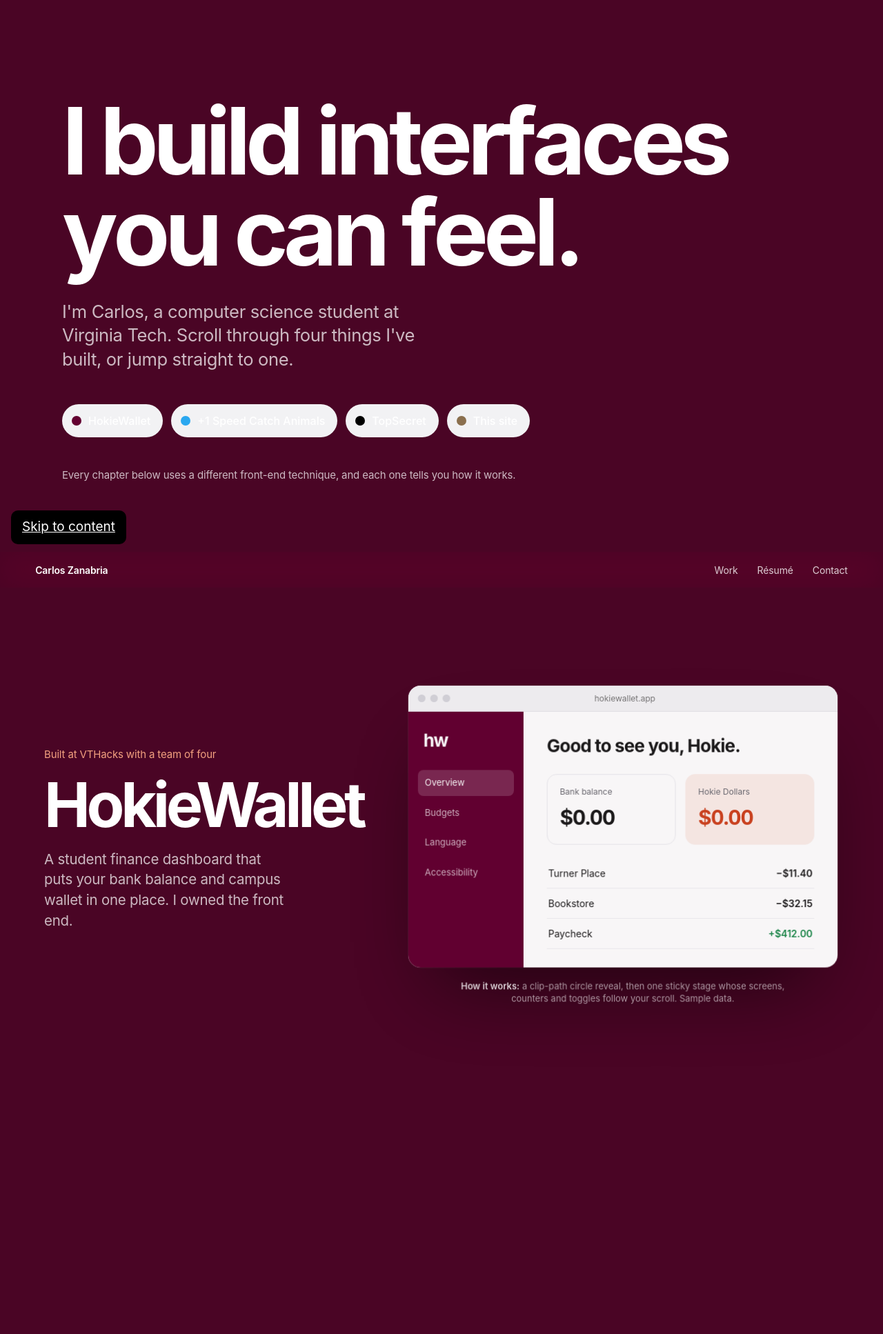
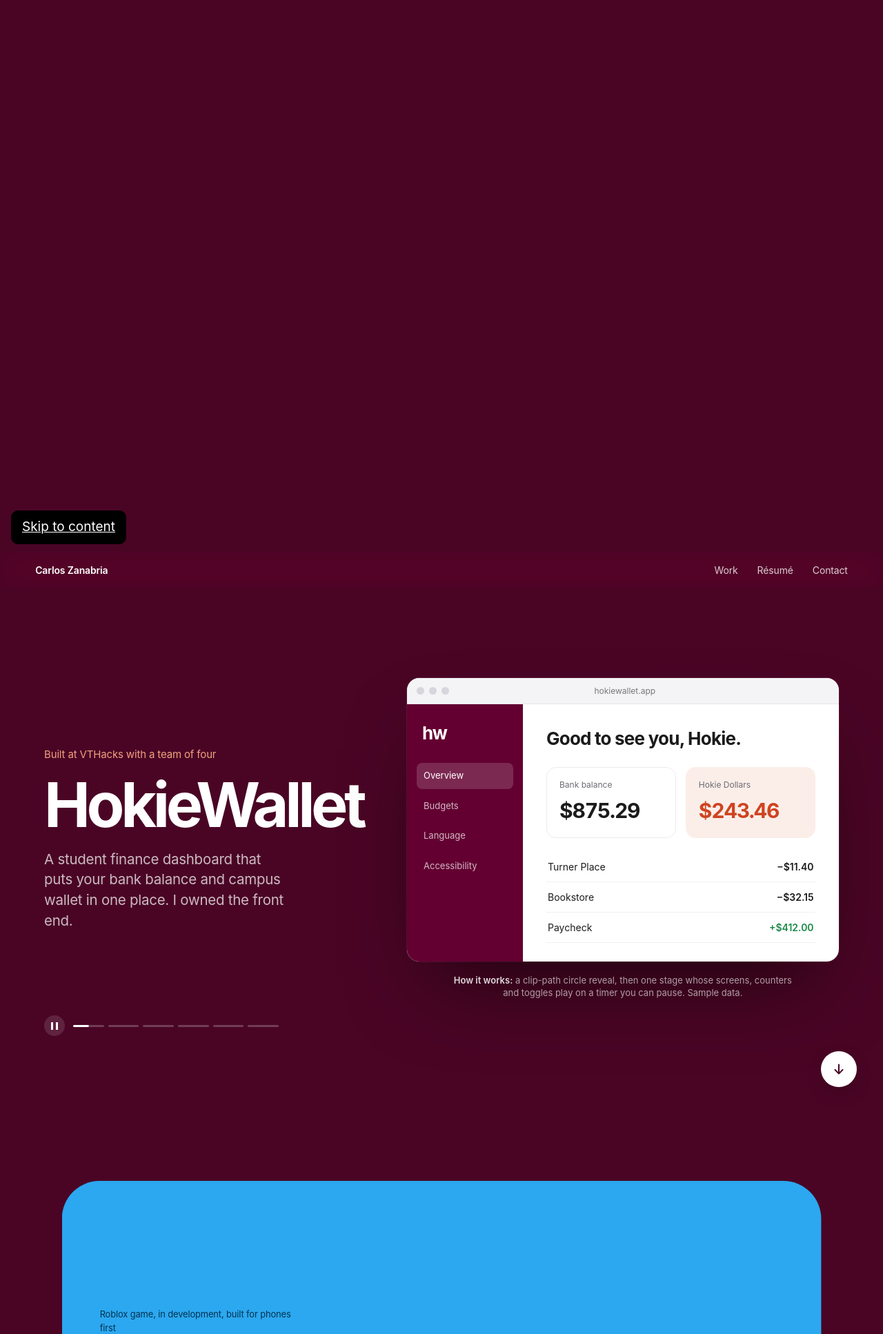
Before and after one commit to CarlosZanabria618/carlos-os-portfolio, a Flask app: page / in a window 1280 px wide, after a click on "Work". Shown: the top 1934 px of the page at 69% size. Run offline with Flask 3, Linux system fonts and the light colour scheme; data comes from the database, SQL or seed files in the repository.

Commit message:
Autoplay chapters and one-key navigation

```diff
--- a/code/static/home.css
+++ b/code/static/home.css
@@ -16,7 +16,8 @@
   --ease: cubic-bezier(.2,.7,.1,1);
 }
 *{box-sizing:border-box}
-html{-webkit-text-size-adjust:100%}
+html{-webkit-text-size-adjust:100%;scroll-snap-type:y proximity}
+[data-snap]{scroll-snap-align:start}
 body{margin:0;font-family:var(--font);font-size:19px;line-height:1.5;color:var(--ink);background:var(--page-bg);transition:background-color .7s var(--ease),color .7s var(--ease);-webkit-font-smoothing:antialiased;text-rendering:optimizeLegibility}
 body.ink-dark{--ink:#ffffff;--ink-2:rgba(255,255,255,.72)}
 a{color:inherit}
@@ -49,10 +50,22 @@ h1,h2,h3,p{margin:0}
 .jump-swatch{width:14px;height:14px;border-radius:50%;background:var(--c)}
 
 /* Chapters: a tall section with a pinned stage */
-.chapter{position:relative;height:calc(var(--steps,4)*100svh)}
-.ch-wallet{--steps:6}.ch-secret{--steps:5}.ch-os{--steps:4.5}
+.chapter{position:relative;height:100svh}
 .stage{position:sticky;top:0;height:100svh;display:grid;grid-template-columns:minmax(300px,.85fr) 1.15fr;align-items:center;gap:clamp(24px,5vw,80px);padding:72px max(20px,5vw) 40px;overflow:hidden}
 .story{position:relative;height:min(460px,60svh)}
+.player{position:absolute;left:0;bottom:-56px;display:flex;align-items:center;gap:6px;width:min(100%,340px)}
+.seg{color:inherit;flex:1;height:22px;padding:0;border:0;background:none;cursor:pointer;display:flex;align-items:center}
+.seg i{display:block;width:100%;height:3px;border-radius:3px;background:color-mix(in srgb,currentColor 22%,transparent);position:relative;overflow:hidden}
+.seg i::after{content:"";position:absolute;inset:0;background:currentColor;transform-origin:left;transform:scaleX(var(--fill,0))}
+.seg:hover i{height:5px}
+.pp{flex:none;width:30px;height:30px;margin-right:6px;border:0;border-radius:50%;background:color-mix(in srgb,currentColor 12%,transparent);color:inherit;cursor:pointer;display:grid;place-items:center}
+.pp-icon{width:10px;height:11px;border-left:3px solid currentColor;border-right:3px solid currentColor}
+.pp[data-state="play"] .pp-icon,.pp[data-state="replay"] .pp-icon{width:0;height:0;border:0;border-left:10px solid currentColor;border-top:6px solid transparent;border-bottom:6px solid transparent;margin-left:3px}
+.player{color:var(--ink)}
+.next-btn{position:fixed;right:max(18px,3vw);bottom:24px;z-index:45;width:52px;height:52px;border:0;border-radius:50%;background:var(--ink);color:var(--page-bg);display:grid;place-items:center;cursor:pointer;box-shadow:0 10px 30px -10px rgba(0,0,0,.4);transition:opacity .4s,transform .4s var(--ease),background-color .7s,color .7s}
+.next-btn:hover{transform:translateY(2px)}
+.next-btn.is-hidden{opacity:0;pointer-events:none;transform:translateY(12px)}
+kbd{font:inherit;font-size:.9em;padding:1px 7px;border-radius:6px;background:#f0f0f2;border:1px solid #dcdce0}
 .beat{position:absolute;inset:auto 0 auto 0;top:50%;transform:translateY(calc(-50% + 28px));opacity:0;transition:opacity .55s var(--ease),transform .7s var(--ease);pointer-events:none;max-width:30ch}
 .beat.is-on{opacity:1;transform:translateY(-50%);pointer-events:auto}
 .kicker{font-size:15px;color:var(--ink-2);margin-bottom:14px;letter-spacing:-.01em}
@@ -128,7 +141,6 @@ h1,h2,h3,p{margin:0}
 .ch-wallet .kicker{color:#f2a07f}
 
 /* ───── +1 Speed Catch Animals ───── */
-.ch-game{--steps:5}
 .ch-game .stage{grid-template-columns:minmax(280px,.62fr) 1.38fr;background:#2ba8f0;border-radius:calc((1 - var(--enter,1))*64px);transform:scale(calc(.86 + var(--enter,1)*.14));transform-origin:50% 100%}
 .game-stack{display:grid;width:100%;max-width:980px;place-items:center}
 .game-stack>*{grid-area:1/1}
@@ -203,15 +215,17 @@ h1,h2,h3,p{margin:0}
 .ch-os .btn.ghost{background:transparent;color:var(--bark)}
 
 /* Tools */
-.tools{padding:22vh 0 16vh;overflow:hidden}
+.tools{padding:14vh 0 6vh;overflow:hidden}
 .tools-title{font-size:clamp(34px,4.4vw,60px);letter-spacing:-.045em;line-height:1.05;padding:0 max(20px,6vw);margin-bottom:6vh}
-.marquee{display:flex;gap:.5em;white-space:nowrap;font-size:clamp(48px,9vw,128px);font-weight:700;letter-spacing:-.05em;line-height:1.1;transform:translateX(var(--mx,0px));will-change:transform}
+.marquee{display:flex;gap:.5em;width:max-content;white-space:nowrap;font-size:clamp(44px,7vw,104px);font-weight:700;letter-spacing:-.05em;line-height:1.1;animation:marquee 38s linear infinite;will-change:transform}
+.marquee.alt{animation-direction:reverse;animation-duration:46s}
+@keyframes marquee{to{transform:translateX(-50%)}}
 .marquee span{flex:none}
 .marquee span::after{content:"";display:inline-block;width:.18em;height:.18em;margin-left:.5em;border-radius:50%;background:currentColor;vertical-align:middle;opacity:.25}
 .marquee.alt{color:#9a9ca3}
 
 /* Contact */
-.contact{padding:14vh max(20px,6vw) 18vh;text-align:center}
+.contact{padding:8vh max(20px,6vw) 16vh;text-align:center}
 .contact-title{font-size:clamp(56px,10vw,150px);letter-spacing:-.06em;line-height:.98;font-weight:700}
 .contact-lede{max-width:36ch;margin:28px auto 0;font-size:clamp(19px,1.8vw,24px);color:var(--ink-2);line-height:1.4}
 .contact .btn.ghost{color:#000}
@@ -222,6 +236,7 @@ h1,h2,h3,p{margin:0}
 
 /* Without JavaScript: stack each chapter's beats so everything reads in order */
 .no-js .chapter{height:auto}
+.no-js .next-btn{display:none}
 .no-js .stage{position:relative;height:auto;min-height:100svh}
 .no-js .story{height:auto}
 .no-js .beat{position:static;opacity:1;transform:none;margin-bottom:36px}
@@ -241,6 +256,9 @@ h1,h2,h3,p{margin:0}
   .beat-title.big{font-size:44px}
   .beat p:not(.kicker):not(.actions){font-size:17px}
   .actions{margin-top:16px}
+  .player{bottom:auto;top:-34px;width:100%}
+  .story{margin-top:30px}
+  .next-btn{width:46px;height:46px;bottom:18px;right:16px}
   .browser{aspect-ratio:auto;height:46svh;border-radius:14px}
   .hw{grid-template-columns:1fr}
   .hw-side{display:none}
--- a/code/static/story.js
+++ b/code/static/story.js
@@ -16,7 +16,6 @@
     step: -1,
   }));
   const tinted = [...document.querySelectorAll('[data-bg]')];
-  const marquees = [...document.querySelectorAll('[data-marquee]')];
 
   /* HokieWallet pieces */
   const wallet = document.querySelector('.ch-wallet');
@@ -166,12 +165,6 @@
 
   const money = n => '$' + n.toLocaleString('en-US', { minimumFractionDigits: 2, maximumFractionDigits: 2 });
 
-  function progressOf(el) {
-    const r = el.getBoundingClientRect();
-    const travel = r.height - window.innerHeight;
-    if (travel <= 0) return clamp(-r.top / Math.max(1, r.height));
-    return clamp(-r.top / travel);
-  }
 
   function setStep(ch, step) {
     if (step === ch.step) return;
@@ -256,22 +249,20 @@
     }
   }
 
-  function updateOS(p) {
+  function updateOS(step, local) {
     if (!track) return;
-    // Hold each window during its beat and slide between them at the beat boundaries
+    // Slide to the next window at the start of each beat, then hold it
     const smooth = t => t * t * (3 - 2 * t);
-    let pos = 0;
-    for (let k = 1; k < wins.length; k++) pos += smooth(clamp((p * wins.length - k + .35) / .7));
+    const pos = step === 0 ? 0 : step - 1 + smooth(clamp(local * 2.5));
     const stride = wins[1].offsetLeft - wins[0].offsetLeft;
     track.style.setProperty('--hx', (-pos * stride).toFixed(1) + 'px');
     wins.forEach((w, k) => { const d = k - pos; w.style.setProperty('--d', d.toFixed(3)); w.style.setProperty('--ad', Math.min(1, Math.abs(d)).toFixed(3)); });
-    // Type the search as window 2 arrives, then tick the tests as window 3 arrives
+    // Type the search during beat 2, tick the tests during beat 3
     const word = 'wallet';
-    const beat = p * wins.length;
-    const n = Math.round(clamp((beat - .95) / .6) * word.length);
+    const n = step < 1 ? 0 : step > 1 ? word.length : Math.round(clamp((local - .3) / .4) * word.length);
     if (typed) typed.textContent = word.slice(0, n);
-    results.forEach((li, k) => li.classList.toggle('dim', n > 0 && n < word.length ? false : n === word.length && k > 0));
-    const c = Math.floor(clamp((beat - 1.95) / .7) * (checks.length + 1));
+    results.forEach((li, k) => li.classList.toggle('dim', n === word.length && k > 0));
+    const c = step < 2 ? 0 : Math.floor(clamp((local - .15) / .6) * (checks.length + 1));
     checks.forEach((li, k) => li.classList.toggle('ok', k < c));
     if (testsBar) testsBar.classList.toggle('ok', c > checks.length);
   }
@@ -286,43 +277,101 @@
     b.addEventListener('pointerleave', () => { b.style.transform = ''; });
   });
 
-  let frame = 0;
-  function update() {
-    frame = 0;
+  /* Playback: each chapter fills one screen and plays its beats on a timer.
+     Arrow keys, Page Up/Down and Space jump a whole chapter. */
+  const timing = {
+    wallet: [3000, 2600, 2600, 3600, 3000, 4000],
+    game: [3000, 2600, 2800, 4400, 3600],
+    secret: [2800, 2400, 2600, 2400, 3400],
+    os: [2800, 3200, 3600],
+  };
+  const play = chapters.filter(ch => timing[ch.name]);
+  play.forEach(ch => {
+    ch.durs = timing[ch.name].slice(0, ch.steps);
+    ch.total = ch.durs.reduce((a, b) => a + b, 0);
+    ch.t = 0; ch.paused = false; ch.active = false;
+    const label = ch.el.querySelector('.beat-title')?.textContent || 'Project';
+    const bar = document.createElement('div');
+    bar.className = 'player';
+    bar.setAttribute('role', 'group');
+    bar.setAttribute('aria-label', label + ' playback');
+    bar.innerHTML = '<button type="button" class="pp" aria-label="Pause"><span class="pp-icon" aria-hidden="true"></span></button>' +
+      ch.durs.map((_, k) => '<button type="button" class="seg" aria-label="Part ' + (k + 1) + ' of ' + ch.durs.length + '"><i></i></button>').join('');
+    ch.el.querySelector('.story').appendChild(bar);
+    ch.pp = bar.querySelector('.pp');
+    ch.segs = [...bar.querySelectorAll('.seg')];
+    ch.segs.forEach((b, k) => b.addEventListener('click', () => { ch.t = ch.durs.slice(0, k).reduce((a, d) => a + d, 0) + 1; ch.paused = false; }));
+    ch.pp.addEventListener('click', () => {
+      if (ch.t >= ch.total) { ch.t = 0; ch.paused = false; }
+      else ch.paused = !ch.paused;
+    });
+  });
+
+  function timeline(ch) {
+    let t = Math.min(ch.t, ch.total - 1), step = 0;
+    while (step < ch.durs.length - 1 && t >= ch.durs[step]) { t -= ch.durs[step]; step++; }
+    return [step, clamp(t / ch.durs[step])];
+  }
+
+  const snaps = [...document.querySelectorAll('[data-snap]')];
+  const nextBtn = document.querySelector('[data-next]');
+  function currentSnap() {
+    const mid = window.innerHeight * .5;
+    let idx = 0;
+    snaps.forEach((el, k) => { if (el.getBoundingClientRect().top <= mid) idx = k; });
+    return idx;
+  }
+  function go(dir) {
+    const k = clamp(currentSnap() + dir, 0, snaps.length - 1);
+    snaps[k].scrollIntoView({ behavior: reduced.matches ? 'auto' : 'smooth', block: 'start' });
+  }
+  window.addEventListener('keydown', e => {
+    if (e.defaultPrevented || e.metaKey || e.ctrlKey || e.altKey) return;
+    const tag = (e.target.tagName || '').toLowerCase();
+    if (['input', 'textarea', 'select', 'canvas', 'button', 'a'].includes(tag) && e.key === ' ') return;
+    if (tag === 'canvas' || tag === 'input' || tag === 'textarea' || e.target.isContentEditable) return;
+    if (['ArrowRight', 'ArrowDown', 'PageDown', ' '].includes(e.key)) { e.preventDefault(); go(e.shiftKey && e.key === ' ' ? -1 : 1); }
+    else if (['ArrowLeft', 'ArrowUp', 'PageUp'].includes(e.key)) { e.preventDefault(); go(-1); }
+  });
+  if (nextBtn) nextBtn.addEventListener('click', () => go(1));
+
+  let last = performance.now();
+  function frame(now) {
+    const dt = Math.min(100, now - last);
+    last = now;
+    const mid = window.innerHeight * .5;
     for (const ch of chapters) {
-      const p = progressOf(ch.el);
-      ch.el.style.setProperty('--p', p.toFixed(4));
-      if (ch.name === 'intro') continue;
-      const raw = p * ch.steps;
-      const step = Math.min(ch.steps - 1, Math.floor(raw));
-      const local = raw - step;
-      // Device rises in during the first part of the chapter
       const r = ch.el.getBoundingClientRect();
-      const enter = clamp(1 - (r.top / window.innerHeight));
-      ch.el.style.setProperty('--enter', reduced.matches ? 1 : enter.toFixed(4));
+      if (ch.name === 'intro') { ch.el.style.setProperty('--p', clamp(-r.top / Math.max(1, r.height)).toFixed(4)); continue; }
+      // Entrance effects follow the section as it scrolls in
+      const enter = reduced.matches ? 1 : clamp(1 - r.top / window.innerHeight);
+      ch.el.style.setProperty('--enter', enter.toFixed(4));
       if (ch.name === 'secret') {
         ch.el.style.setProperty('--crtX', reduced.matches ? 1 : clamp((enter - .5) / .2).toFixed(4));
         ch.el.style.setProperty('--crtY', reduced.matches ? 1 : clamp((enter - .72) / .26).toFixed(4));
       }
+      if (!ch.durs) continue;
+      const active = r.top <= mid && r.bottom > mid;
+      if (active && !ch.active) { ch.t = 0; ch.paused = false; }
+      ch.active = active;
+      if (active && !ch.paused && enter > .9) ch.t = Math.min(ch.total, ch.t + dt);
+      const [step, local] = timeline(ch);
       setStep(ch, step);
-      if (ch.name === 'wallet') updateWallet(p, step, local);
+      const done = ch.t >= ch.total;
+      ch.segs.forEach((s, k) => s.style.setProperty('--fill', k < step ? 1 : k > step ? 0 : (done ? 1 : local).toFixed(3)));
+      const state = done ? 'replay' : ch.paused ? 'play' : 'pause';
+      if (ch.pp.dataset.state !== state) {
+        ch.pp.dataset.state = state;
+        ch.pp.setAttribute('aria-label', state === 'replay' ? 'Replay' : state === 'play' ? 'Play' : 'Pause');
+      }
+      if (ch.name === 'wallet') updateWallet(0, step, local);
       else if (ch.name === 'game') updateGame(step, local, r.top < window.innerHeight * 2.5);
       else if (ch.name === 'secret') updateSecret(step);
-      else if (ch.name === 'os') updateOS(p);
+      else if (ch.name === 'os') updateOS(step, local);
     }
-    if (!reduced.matches) {
-      for (const m of marquees) {
-        const r = m.getBoundingClientRect();
-        const t = (window.innerHeight - r.top) / (window.innerHeight + r.height);
-        const dir = Number(m.dataset.marquee);
-        m.style.setProperty('--mx', ((dir > 0 ? -1 : 0) * 0.35 * m.scrollWidth + dir * t * 0.25 * m.scrollWidth).toFixed(1) + 'px');
-      }
-    }
+    if (nextBtn) nextBtn.classList.toggle('is-hidden', currentSnap() >= snaps.length - 1);
     tint();
+    requestAnimationFrame(frame);
   }
-  const schedule = () => { if (!frame) frame = requestAnimationFrame(update); };
-  window.addEventListener('scroll', schedule, { passive: true });
-  window.addEventListener('resize', schedule, { passive: true });
-  reduced.addEventListener('change', schedule);
-  update();
+  requestAnimationFrame(frame);
 })();
--- a/code/templates/home.html
+++ b/code/templates/home.html
@@ -11,9 +11,9 @@
 <meta property="og:description" content="Four projects you can scroll through. Computer Science at Virginia Tech.">
 <meta property="og:type" content="website">
 <link rel="icon" href="{{ url_for('static',filename='favicon.svg') }}" type="image/svg+xml">
-<link rel="stylesheet" href="{{ url_for('static',filename='home.css') }}?v=2">
+<link rel="stylesheet" href="{{ url_for('static',filename='home.css') }}?v=3">
 <script>document.documentElement.classList.replace('no-js','js')</script>
-<script defer src="{{ url_for('static',filename='story.js') }}?v=2"></script>
+<script defer src="{{ url_for('static',filename='story.js') }}?v=3"></script>
 </head>
 <body class="home">
 <a class="skip" href="#main">Skip to content</a>
@@ -29,22 +29,22 @@
 
 <main id="main">
 
-  <section class="intro" data-chapter="intro" data-bg="#ffffff" data-ink="light" aria-labelledby="intro-title">
+  <section class="intro" data-snap data-chapter="intro" data-bg="#ffffff" data-ink="light" aria-labelledby="intro-title">
     <div class="intro-stage">
       <h1 id="intro-title" class="intro-title" data-split aria-label="I build interfaces you can feel.">I build interfaces <br>you can feel.</h1>
-      <p class="intro-lede">I'm Carlos, a computer science student at Virginia Tech. Scroll through four things I've built, or jump straight to one.</p>
+      <p class="intro-lede">I'm Carlos, a computer science student at Virginia Tech. Watch four things I've built play out, or jump straight to one.</p>
       <ul class="jump" aria-label="Projects on this page">
         <li><a href="#hokiewallet"><span class="jump-swatch" style="--c:#630031"></span>HokieWallet</a></li>
         <li><a href="#plus-one"><span class="jump-swatch" style="--c:#2ba8f0"></span>+1 Speed Catch Animals</a></li>
         <li><a href="#topsecret"><span class="jump-swatch" style="--c:#000"></span>TopSecret</a></li>
         <li><a href="#carlos-os"><span class="jump-swatch" style="--c:#8a6f4e"></span>This site</a></li>
       </ul>
-      <p class="intro-how">Every chapter below uses a different front-end technique, and each one tells you how it works.</p>
+      <p class="intro-how">Each project plays on its own and uses a different front-end technique. Press <kbd>→</kbd> or <kbd>Space</kbd> to jump to the next one.</p>
     </div>
   </section>
 
   {# ───────────── HokieWallet ───────────── #}
-  <section id="hokiewallet" class="chapter ch-wallet" data-chapter="wallet" data-steps="6" data-bg="#4a0525" data-ink="dark" aria-labelledby="wallet-title">
+  <section id="hokiewallet" data-snap class="chapter ch-wallet" data-chapter="wallet" data-steps="6" data-bg="#4a0525" data-ink="dark" aria-labelledby="wallet-title">
     <div class="stage">
       <div class="story">
         <article class="beat" data-beat="0">
@@ -130,13 +130,13 @@
             </div>
           </div>
         </div>
-        <p class="device-note how"><b>How it works:</b> a clip-path circle reveal, then one sticky stage whose screens, counters and toggles follow your scroll. Sample data.</p>
+        <p class="device-note how"><b>How it works:</b> a clip-path circle reveal, then one stage whose screens, counters and toggles play on a timer you can pause. Sample data.</p>
       </div>
     </div>
   </section>
 
   {# ───────────── +1 Speed Catch Animals ───────────── #}
-  <section id="plus-one" class="chapter ch-game" data-chapter="game" data-steps="5" data-bg="#2ba8f0" data-ink="light" aria-labelledby="game-title">
+  <section id="plus-one" data-snap class="chapter ch-game" data-chapter="game" data-steps="5" data-bg="#2ba8f0" data-ink="light" aria-labelledby="game-title">
     <div class="stage">
       <div class="story">
         <article class="beat" data-beat="0">
@@ -178,13 +178,13 @@
           <figcaption class="spin-hint">Drag to spin</figcaption>
         </figure>
         </div>
-        <p class="device-note how"><b>How it works:</b> real play-test captures, then 24 frames rendered from the game's 3D model and drawn to a canvas. Scroll or drag to spin the cow.</p>
+        <p class="device-note how"><b>How it works:</b> real play-test captures, then 24 frames rendered from the game's 3D model and drawn to a canvas. Drag to spin the cow.</p>
       </div>
     </div>
   </section>
 
   {# ───────────── TopSecret ───────────── #}
-  <section id="topsecret" class="chapter ch-secret" data-chapter="secret" data-steps="5" data-bg="#000000" data-ink="dark" aria-labelledby="secret-title">
+  <section id="topsecret" data-snap class="chapter ch-secret" data-chapter="secret" data-steps="5" data-bg="#000000" data-ink="dark" aria-labelledby="secret-title">
     <div class="stage">
       <div class="story">
         <article class="beat" data-beat="0">
@@ -239,7 +239,7 @@
   </section>
 
   {# ───────────── This site ───────────── #}
-  <section id="carlos-os" class="chapter ch-os" data-chapter="os" data-steps="3" data-bg="#e9e1d2" data-ink="light" aria-labelledby="os-title">
+  <section id="carlos-os" data-snap class="chapter ch-os" data-chapter="os" data-steps="3" data-bg="#e9e1d2" data-ink="light" aria-labelledby="os-title">
     <div class="stage">
       <div class="story">
         <article class="beat" data-beat="0">
@@ -287,11 +287,12 @@
             </div>
           </div>
         </div>
-        <p class="device-note how"><b>How it works:</b> your vertical scroll drives a horizontal track. The typing and the test results follow the same progress value.</p>
+        <p class="device-note how"><b>How it works:</b> a horizontal track of windows that slides beat by beat, with the typing and test results driven by the same clock.</p>
       </div>
     </div>
   </section>
 
+  <div class="finale" data-snap>
   <section class="tools" aria-labelledby="tools-title" data-bg="#ffffff" data-ink="light">
     <h2 id="tools-title" class="tools-title">What I build with</h2>
     <div class="marquee" data-marquee="1"><span>Python</span><span>Java</span><span>TypeScript</span><span>JavaScript</span><span>R</span><span>SQL</span><span>Python</span><span>Java</span><span>TypeScript</span><span>JavaScript</span><span>R</span><span>SQL</span></div>
@@ -307,7 +308,10 @@
     </p>
     <p class="contact-links"><a href="https://github.com/CarlosZanabria618">GitHub</a><a href="https://www.linkedin.com/in/carlos-zanabria">LinkedIn</a><a href="{{ url_for('resume') }}">Résumé page</a></p>
   </section>
+  </div>
 </main>
+
+<button type="button" class="next-btn" data-next aria-label="Next section"><svg viewBox="0 0 24 24" width="22" height="22" aria-hidden="true"><path d="M12 5v14M6 13l6 6 6-6" fill="none" stroke="currentColor" stroke-width="2.2" stroke-linecap="round" stroke-linejoin="round"/></svg></button>
 
 <footer class="foot"><span>Carlos Zanabria</span><span>Blacksburg, Virginia</span></footer>
 </body>
```
